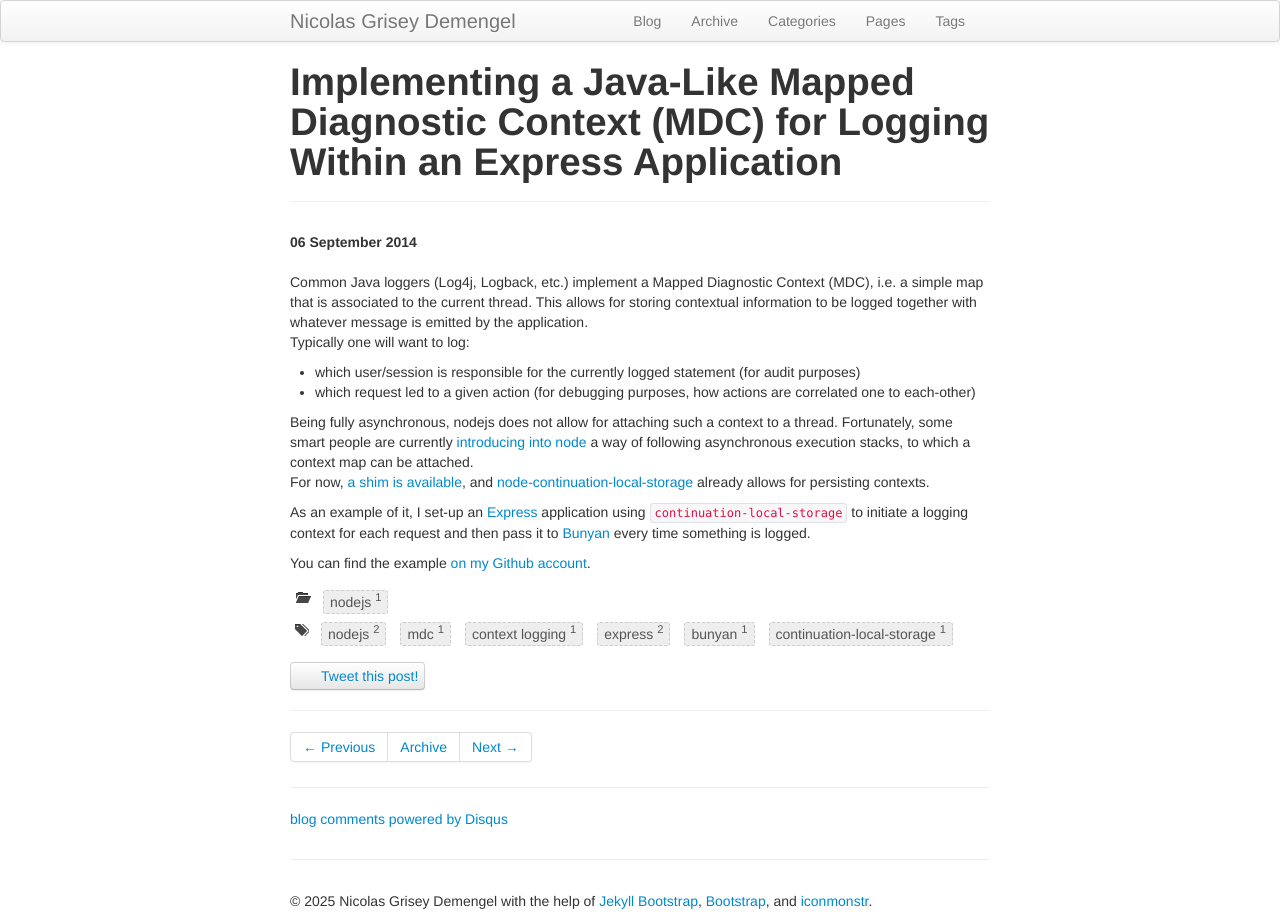
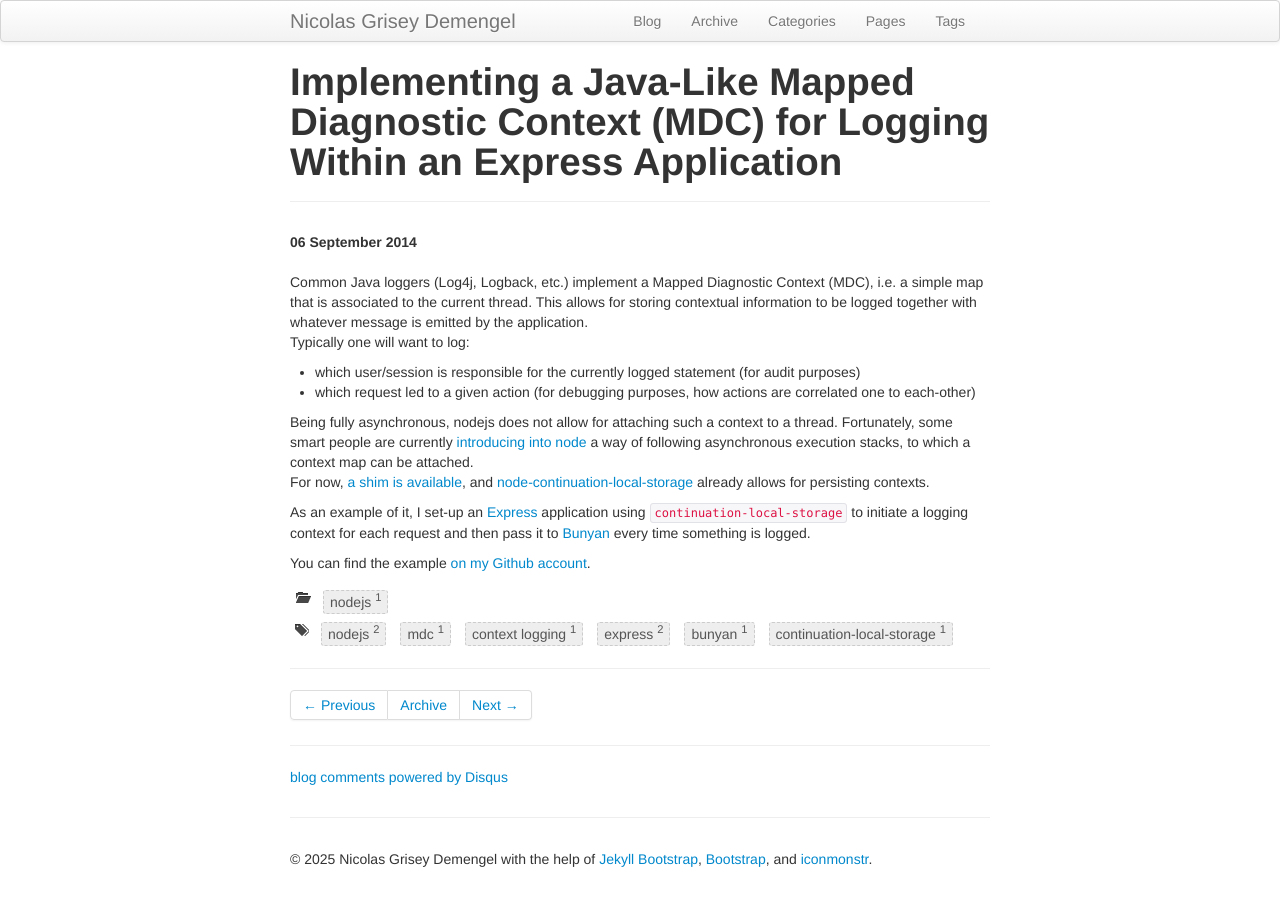
Before and after one commit to ndemengel/ndemengel.github.com, a Jekyll site: the page built from _posts/nodejs/2014-09-06-java-like-mdc-for-logging-within-express-app.md, in a window 1280 px wide. Built offline with Jekyll 4.4.1, drawn with Linux system fonts in a browser that asks for light colours; comment, search, counter and statistics services are not loaded; after the commit the page ends 900 px from its top, so only the background shows below that.

Commit message:
Get rid of Twitter share button

```diff
--- a/_includes/themes/twitter/post.html
+++ b/_includes/themes/twitter/post.html
@@ -27,10 +27,6 @@
     </ul>
   {% endunless %}
 
-    <div class="btn tweet-button">
-      <a href="http://twitter.com/share?text={{ page.title | url_encode }}&amp;url={{ site.production_url | url_encode }}{{ page.url | url_encode }}&amp;via=NicolasDemengel" target="_blank">Tweet this post!</a>
-    </div>
-
     <hr>
     <div class="pagination">
       <ul>
```
